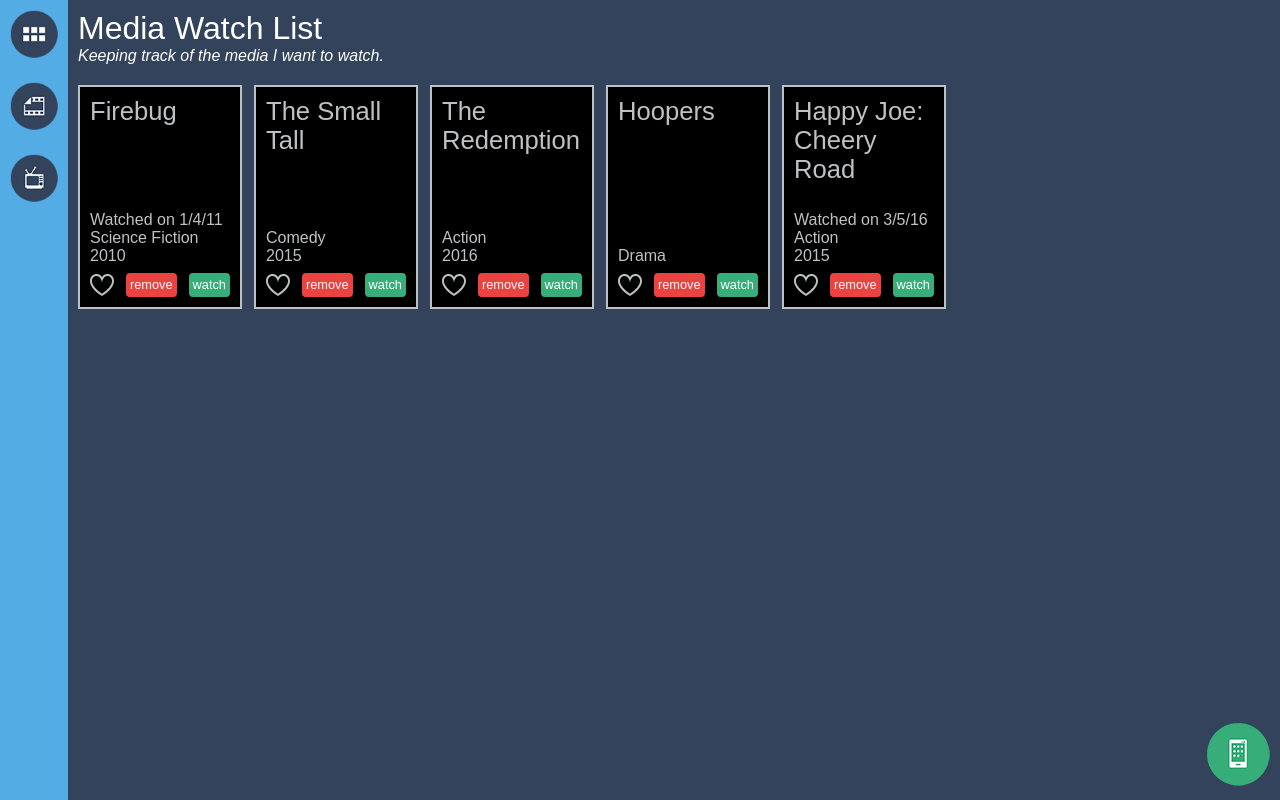
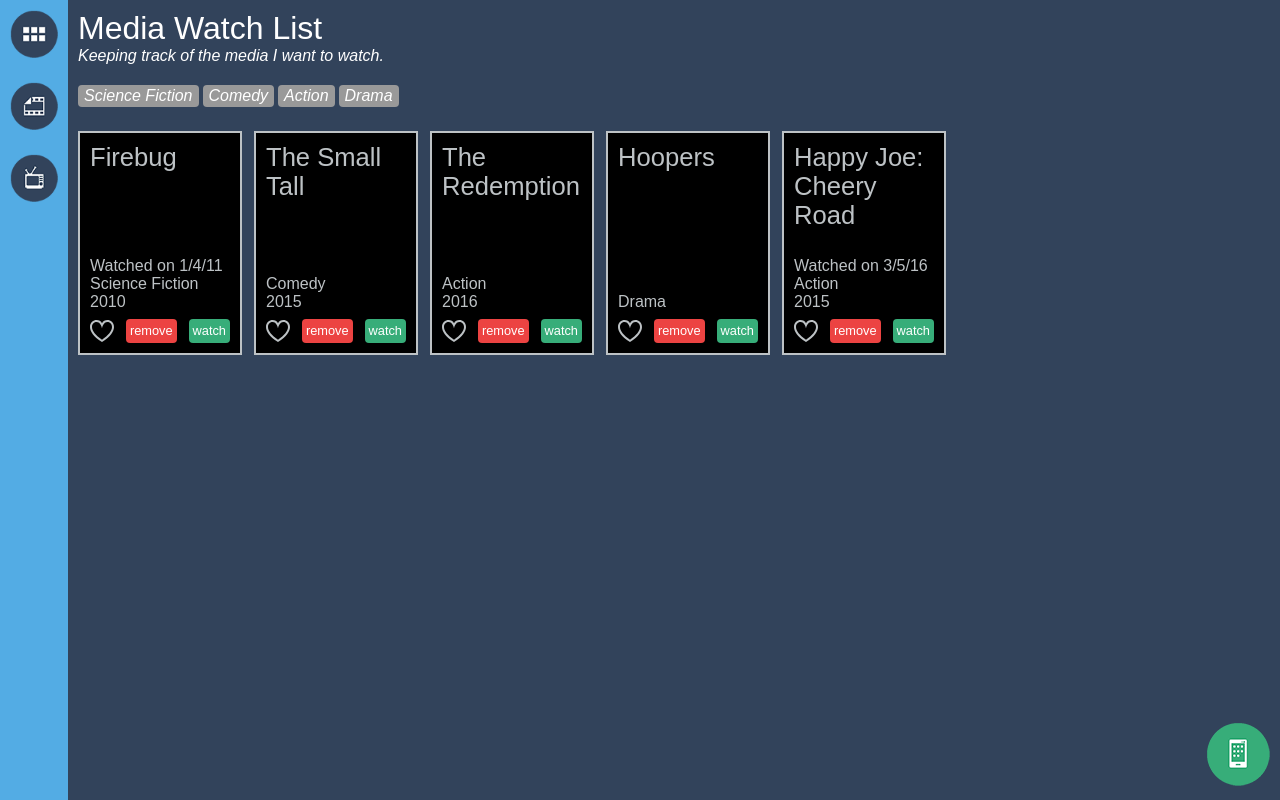
Before and after one commit to PrajapatiKundan/media-tracker-app, an Angular app: page /all in a window 1280 px wide. Built offline with nearby package versions, Linux system fonts and the light colour scheme.

Commit message:
feat: Show the list of all available categories

```diff
--- a/src/app/app.module.ts
+++ b/src/app/app.module.ts
@@ -5,12 +5,16 @@ import { AppRoutingModule } from './app-routing.module';
 import { AppComponent } from './app.component';
 import { MediaItemListComponent } from './components/media-item-list/media-item-list.component';
 import { MediaItemComponent } from './components/media-item/media-item.component';
+import { CategoryListPipe } from './pipes/category-list.pipe';
+import { CategoryListComponent } from './components/category-list/category-list.component';
 
 @NgModule({
   declarations: [
     AppComponent,
     MediaItemListComponent,
-    MediaItemComponent
+    MediaItemComponent,
+    CategoryListPipe,
+    CategoryListComponent
   ],
   imports: [
     BrowserModule,
--- /dev/null
+++ b/src/app/components/category-list/category-list.component.css
@@ -0,0 +1,23 @@
+:host {
+  display: block;
+  margin-bottom: 20px;
+}
+:host-context(.medium-movies) span {
+  background-color: #53ace4;
+}
+:host-context(.medium-series) span {
+  background-color: #45bf94;
+}
+span {
+  display: inline-block;
+  margin-right: 4px;
+  margin-bottom: 4px;
+}
+.label {
+  background-color: #999999;
+  color: #ffffff;
+  border-radius: 4px;
+  padding: 2px 6px;
+  font-style: italic;
+  width: max-content;
+}
--- /dev/null
+++ b/src/app/components/category-list/category-list.component.html
@@ -0,0 +1,3 @@
+<span class="label" *ngFor="let category of categories">
+  {{ category }}
+</span>
--- /dev/null
+++ b/src/app/components/category-list/category-list.component.ts
@@ -0,0 +1,15 @@
+import { Component, Input, OnInit } from '@angular/core';
+
+@Component({
+  selector: 'mw-category-list',
+  templateUrl: './category-list.component.html',
+  styleUrls: ['./category-list.component.css'],
+})
+export class CategoryListComponent implements OnInit {
+  @Input()
+  categories: string[] = [];
+
+  constructor() {}
+
+  ngOnInit(): void {}
+}
--- a/src/app/components/media-item-list/media-item-list.component.html
+++ b/src/app/components/media-item-list/media-item-list.component.html
@@ -1,4 +1,9 @@
-<header></header>
+<header>
+  <mw-category-list
+    *ngIf="mediaItems"
+    [categories]="mediaItems | categoryList"
+  ></mw-category-list>
+</header>
 
 <section>
   <mw-media-item
--- /dev/null
+++ b/src/app/pipes/category-list.pipe.ts
@@ -0,0 +1,23 @@
+import { MediaItem } from './../models/media-item';
+import { Pipe, PipeTransform } from '@angular/core';
+
+@Pipe({
+  name: 'categoryList',
+})
+export class CategoryListPipe implements PipeTransform {
+  transform(mediaItems: MediaItem[]): string[] {
+    const categories: string[] = [];
+
+    /**
+     * If mediaItem has category which is not present in categories list then push it into the list.
+     * categories list contains only unique categories.
+     */
+    mediaItems.forEach((mediaItem) => {
+      if (categories.indexOf(mediaItem.category) <= -1) {
+        categories.push(mediaItem.category);
+      }
+    });
+
+    return categories;
+  }
+}
```
Also changed, not shown: 2 other files (tests, documents, lock files or other folders).
